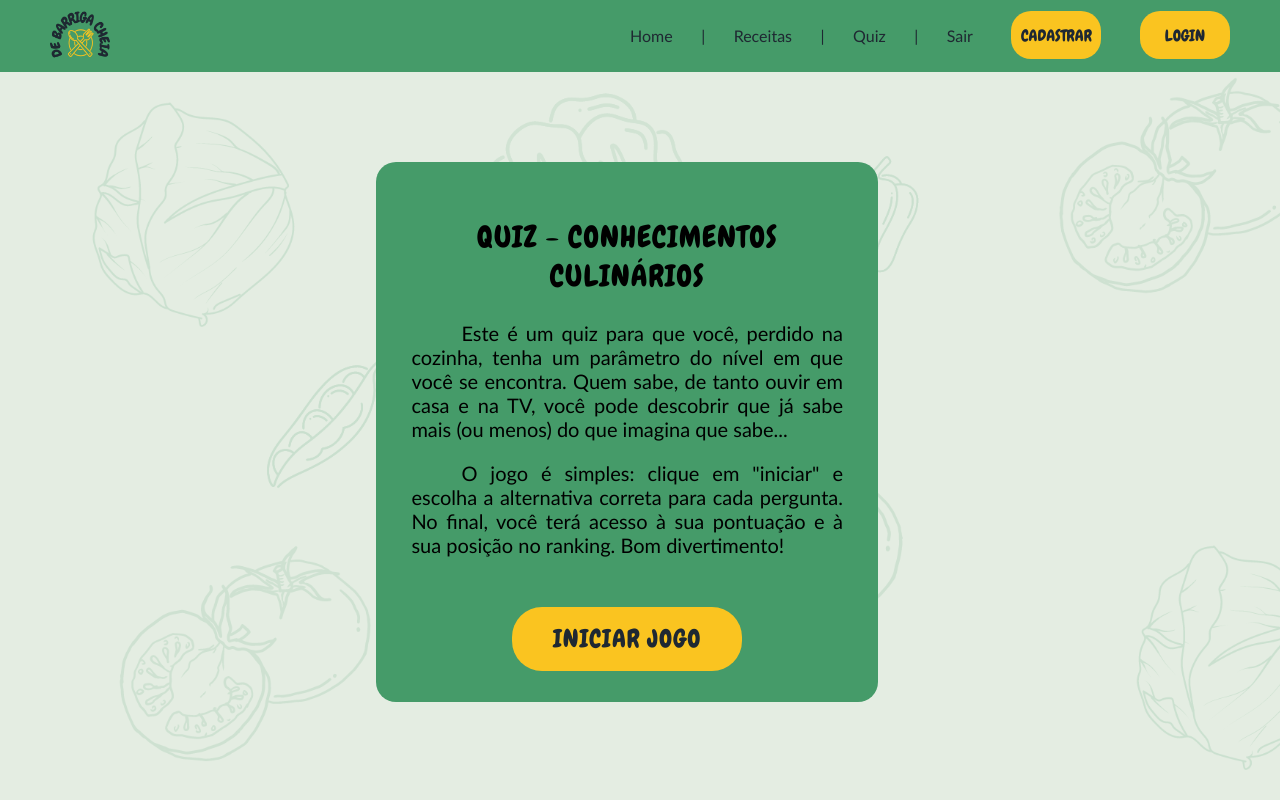
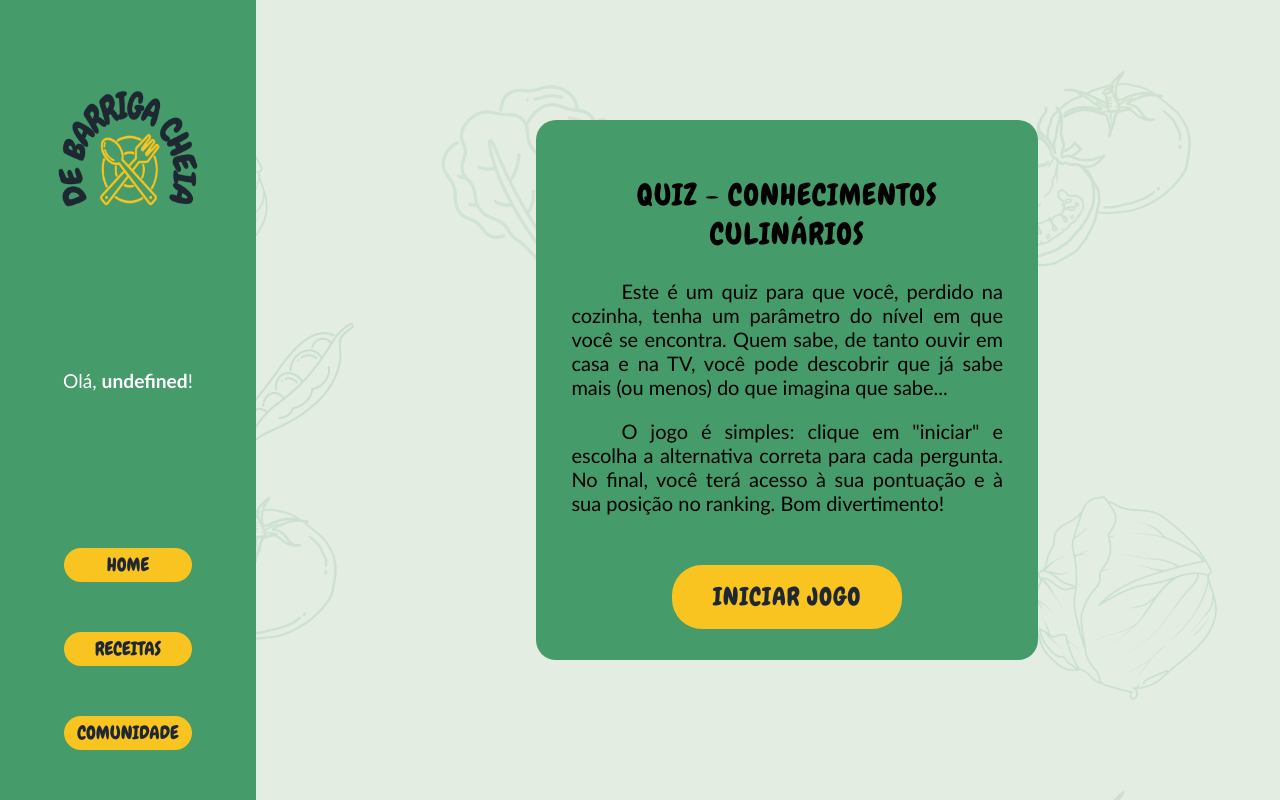
Before and after one commit to isaggoulart/projeto-individual, a website: page web-data-viz/public/dashboard/quiz.html in a window 1280 px wide. Drawn offline with Linux system fonts and the light colour scheme.

Commit message:
linkando as páginas da dash nos botões

```diff
--- a/web-data-viz/public/css/style3.css
+++ b/web-data-viz/public/css/style3.css
@@ -74,7 +74,7 @@ body {
 
 
 .receitas {
-    width: 98vw;
+    width: 92vw;
     height: 180vh;
     display: flex;
     justify-content: flex-start;
--- a/web-data-viz/public/css/style4.css
+++ b/web-data-viz/public/css/style4.css
@@ -6,60 +6,6 @@ body {
     font-family: 'Gill Sans', 'Gill Sans MT', Calibri, 'Trebuchet MS', sans-serif;
 }
 
-.container {
-    display: flex;
-    width: 100%;
-}
-
-.header {
-    height: 70px;
-    border-bottom: 2px solid #459B69;
-    display: flex;
-}
-
-.header .container {
-    justify-content: space-between;
-    align-items: center;
-    height: 100%;
-    background-color: #459B69;
-}
-
-.header a {
-    text-decoration: none;
-    color: #1F2832;
-}
-
-.navbar {
-    width: 600px;
-    display: flex;
-    align-items: center;
-    justify-content: space-between;
-    list-style: none;
-    color: #1F2832;
-    font-size: 16px;
-    font-family: 'Gill Sans', 'Gill Sans MT', Calibri, 'Trebuchet MS', sans-serif;
-    margin-right: 50px;
-}
-
-.navbar button {
-    width: 15%;
-    height: 6vh;
-    border-radius: 20px;
-    font-size: 16px;
-    border: none;
-    color: #1F2832;
-    margin-left: 10px;
-    background-color: #FAC420;
-    font-family: "Chewy", system-ui;
-    font-weight: 400;
-    font-style: normal;
-}
-
-.container img {
-    width: 160px;
-    height: 100px;
-    margin-top: 20px;
-}
 
 .tudo {
     width: 98vw;
@@ -78,6 +24,8 @@ body {
     justify-content: center;
     align-items: center;
     flex-direction: column;
+    margin-left: 320px;
+    margin-top: 60px;
 }
 
 .card .inicio h2 {
--- a/web-data-viz/public/dashboard/quiz.html
+++ b/web-data-viz/public/dashboard/quiz.html
@@ -6,34 +6,34 @@
     <meta name="viewport" content="width=device-width, initial-scale=1.0">
     <title>Quiz</title>
     <link rel="stylesheet" href="../css/style4.css">
+    <link rel="stylesheet" href="../css/dashboards.css">
     <link rel="preconnect" href="https://fonts.googleapis.com">
     <link rel="preconnect" href="https://fonts.gstatic.com" crossorigin>
     <link href="https://fonts.googleapis.com/css2?family=Chewy&display=swap" rel="stylesheet">
 </head>
 
-<body>
-    <div class="header">
-        <div class="container">
+<body onload="validarSessao()">
+    <div class="janela">
+        <div class="header-left dash-header">
             <img src="../assets/imgs/Logo.png">
-            <ul class="navbar">
-                <li>
-                    <a href="#home">Home</a>
-                </li>
-                <li>|</li>
-                <li>
-                    <a href="#receitas">Receitas</a>
-                </li>
-                <li>|</li>
-                <li>
-                    <a href="">Quiz</a>
-                </li>
-                <li>|</li>
-                <li>
-                    <a href="../index.html">Sair</a>
-                </li>
-                <button><a href="cadastro.html">CADASTRAR</a></button>
-                <button><a href="login.html">LOGIN</a></button>
-            </ul>
+            <div class="hello">
+                <h3>Olá, <span id="b_usuario">usuário</span>!</h3>
+            </div><br><br>
+            <div class="btn-nav-white">
+                <a href="cards.html">
+                    <h3>HOME</h3>
+                </a>
+            </div>
+            <div class="btn-nav-white">
+                <a href="receitas.html">
+                    <h3>RECEITAS</h3>
+                </a>
+            </div>
+            <div class="btn-nav-white">
+                <a href="./mural.html">
+                    <h3>COMUNIDADE</h3>
+                </a>
+            </div>
         </div>
     </div>
     <div class="tudo">
@@ -204,6 +204,9 @@
 </html>
 
 <script>
+    b_usuario.innerHTML = sessionStorage.NOME_USUARIO;
+
+
     document.querySelectorAll('.questao').forEach(div => {
         div.style.display = 'none';
     });
```
Also changed, not shown: web-data-viz/public/dashboard/cards.html (+66 -69 lines), web-data-viz/public/dashboard/mural.html (+12 -4 lines), web-data-viz/public/dashboard/receitas.html (+1 -5 lines).
